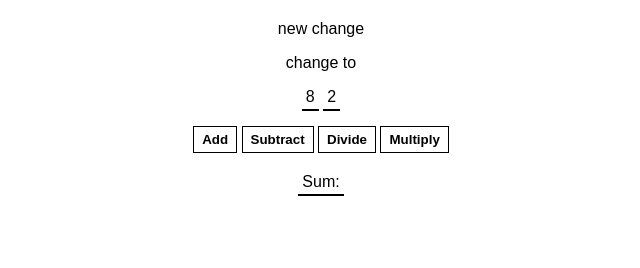
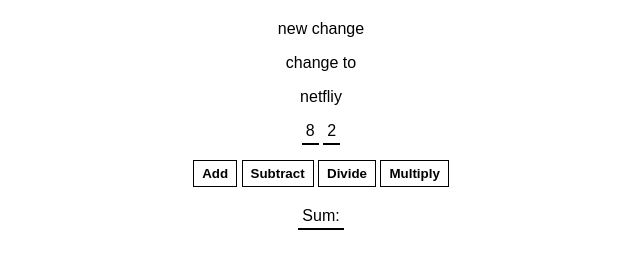
Before and after one commit to Avtandili888/calculator, a plain HTML site: page index.html in a window 1280 px wide. Shown: the whole page, without its empty margins (319-959 px from the left). Drawn offline with Linux system fonts and the light colour scheme.

Commit message:
netlify new

```diff
--- a/index.html
+++ b/index.html
@@ -5,6 +5,7 @@
   <body>
     <p>new change</p>
     <p>change to</p>
+    <p>netfliy</p>
     <span id="num1-el"></span>
     <span id="num2-el"></span>
     <br />
```
